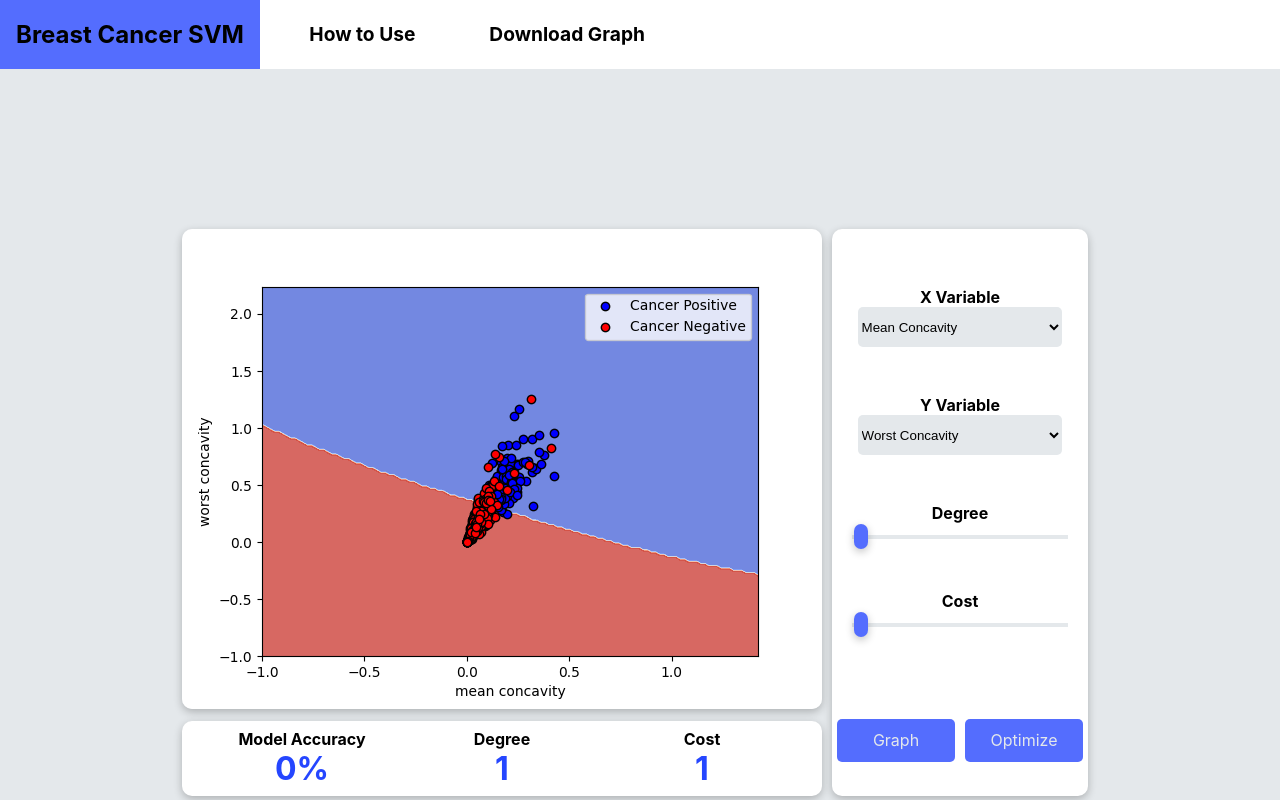
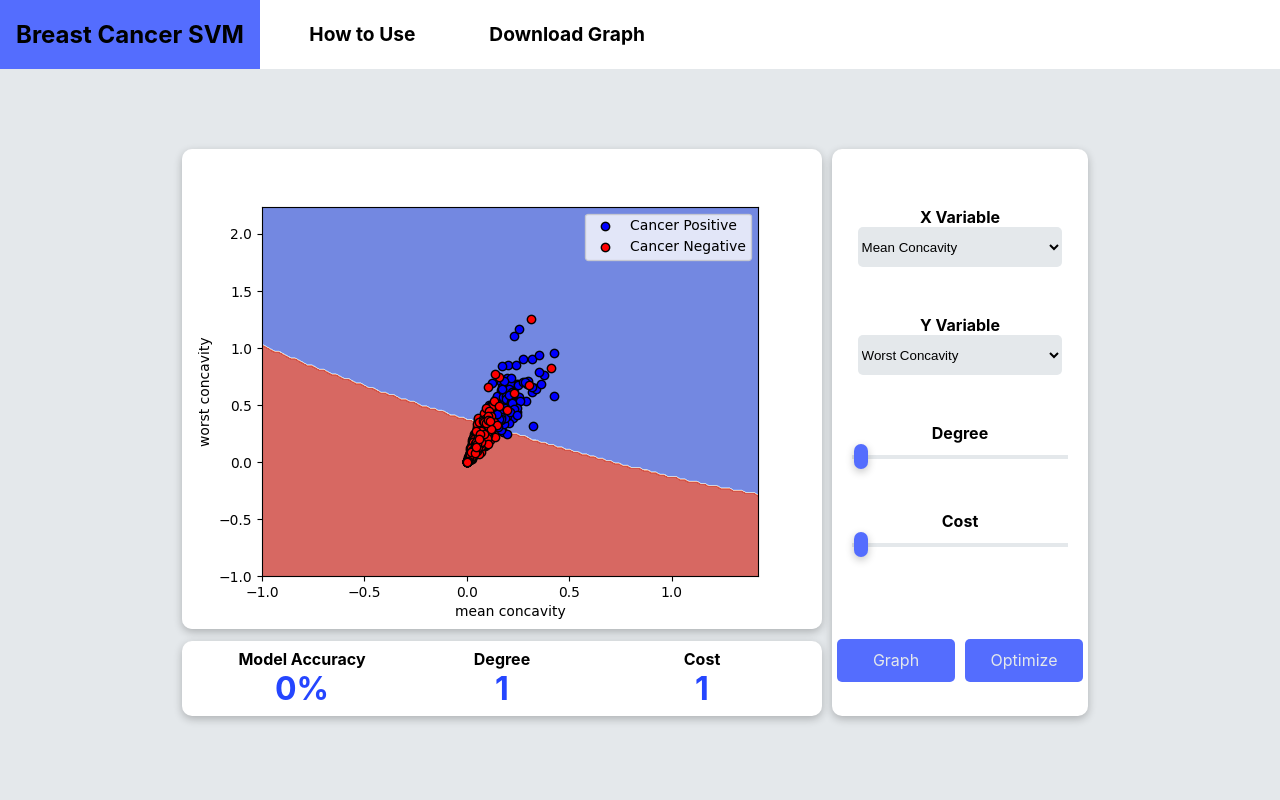
Before and after one commit to rdey0/Breast-Cancer-Support-Vector-Machine, a React (Create React App) app in the folder client/: page / in a window 1280 px wide. Built offline with nearby package versions, Linux system fonts and the light colour scheme.

Commit message:
change graph gui margin spacing

```diff
--- a/client/src/App.css
+++ b/client/src/App.css
@@ -9,17 +9,13 @@
   /*--accent: #1ab394;*/
 }
 
-html, body, #root, .App {
-  height: 100%;
-}
+
 html{
   background-color: var(--background);
-  height: 100%;
 }
 
 
 .App{
-  height: 100%;
 
 }
 
@@ -198,7 +194,7 @@ select {
   display: flex;
   justify-content: center;
   align-content: center;
-  margin: 10em 0;
+  margin: 5em 0;
 }
 
 .button-container {
```
Also changed, not shown: 1 other file (tests, documents, lock files or other folders).
